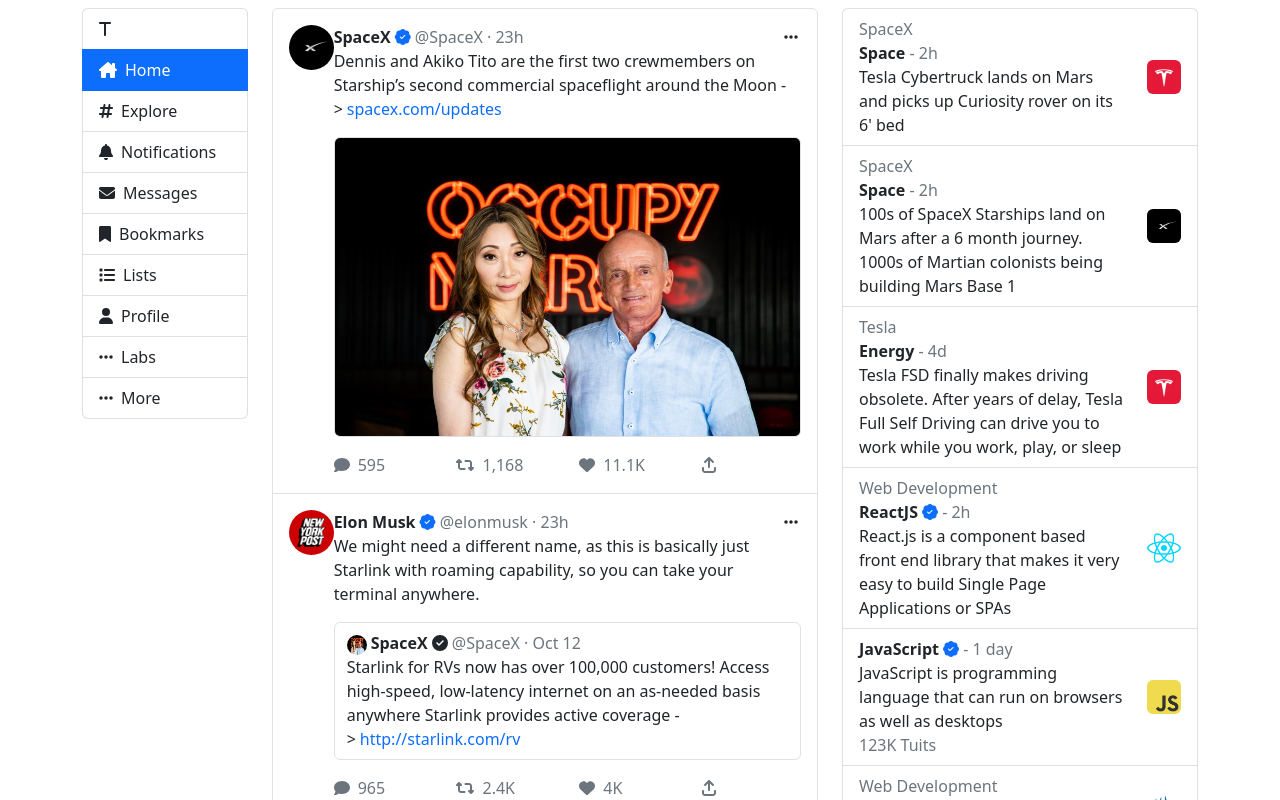
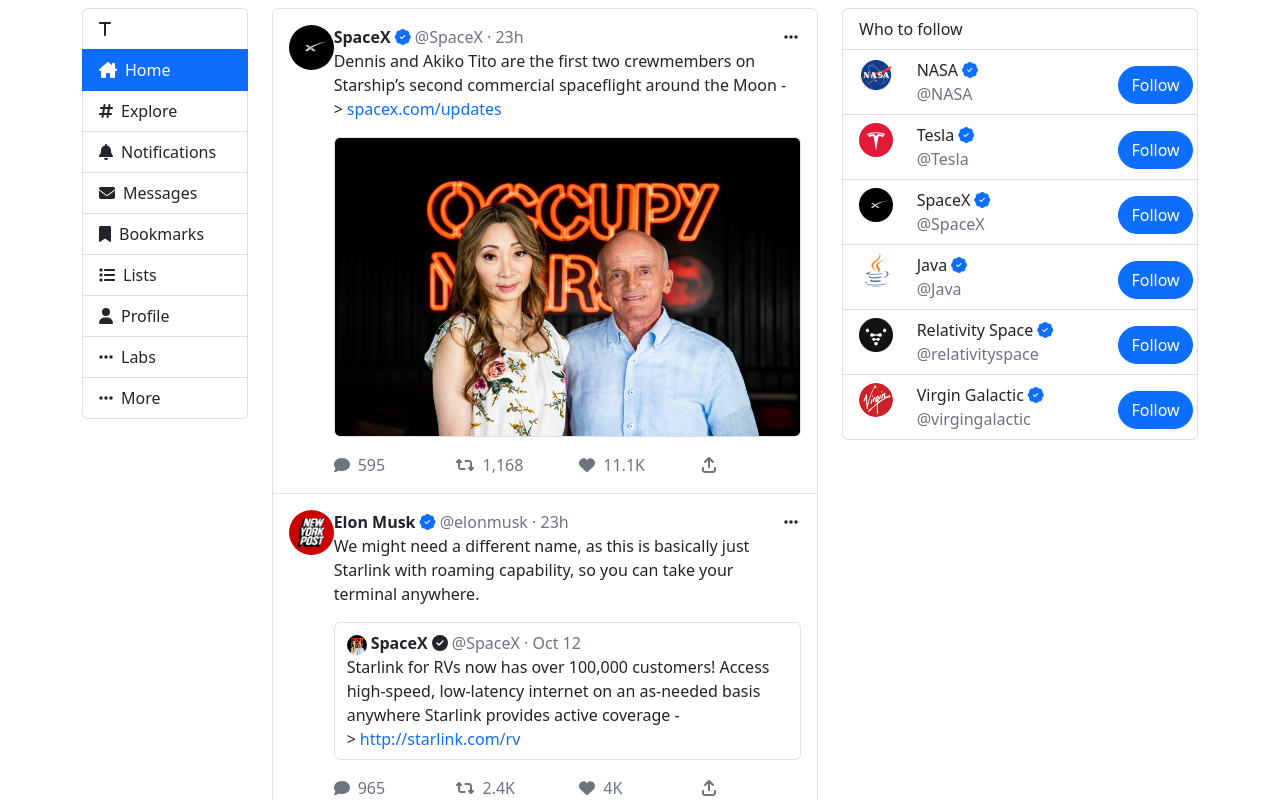
Before and after one commit to skotla1509/tuiter-react-web-app, a React (Create React App) app: page /tuiter/home in a window 1280 px wide. Shown: the top 800 px of the page. Built offline with nearby package versions, Linux system fonts and the light colour scheme.

Commit message:
Default URL for twitter

```diff
--- a/src/nav.js
+++ b/src/nav.js
@@ -5,7 +5,7 @@
         <div>
             <Link to="/">Labs</Link> |
             <Link to="/hello">Hello</Link> |
-            <Link to="/tuiter">Tuiter</Link>
+            <Link to="/tuiter/home">Tuiter</Link>
         </div>
     )
 }
--- a/src/tuiter/index.js
+++ b/src/tuiter/index.js
@@ -4,7 +4,6 @@
 import WhoToFollowList from "./who-to-follow-list";
 import HomeComponent from "./home";
 import {Routes, Route} from "react-router";
-import PostSummaryList from "./post-summary-list";
 
 function Tuiter() {
     return (
@@ -20,10 +19,7 @@
                 </Routes>
             </div>
             <div className="d-none d-sm-none d-md-none d-lg-block col-lg-4 col-xl-4">
-                <Routes>
-                    <Route path="home" element={<PostSummaryList/>}/>
-                    <Route path="explore" element={<WhoToFollowList/>}/>
-                </Routes>
+                <WhoToFollowList/>
             </div>
         </div>
     );
```
